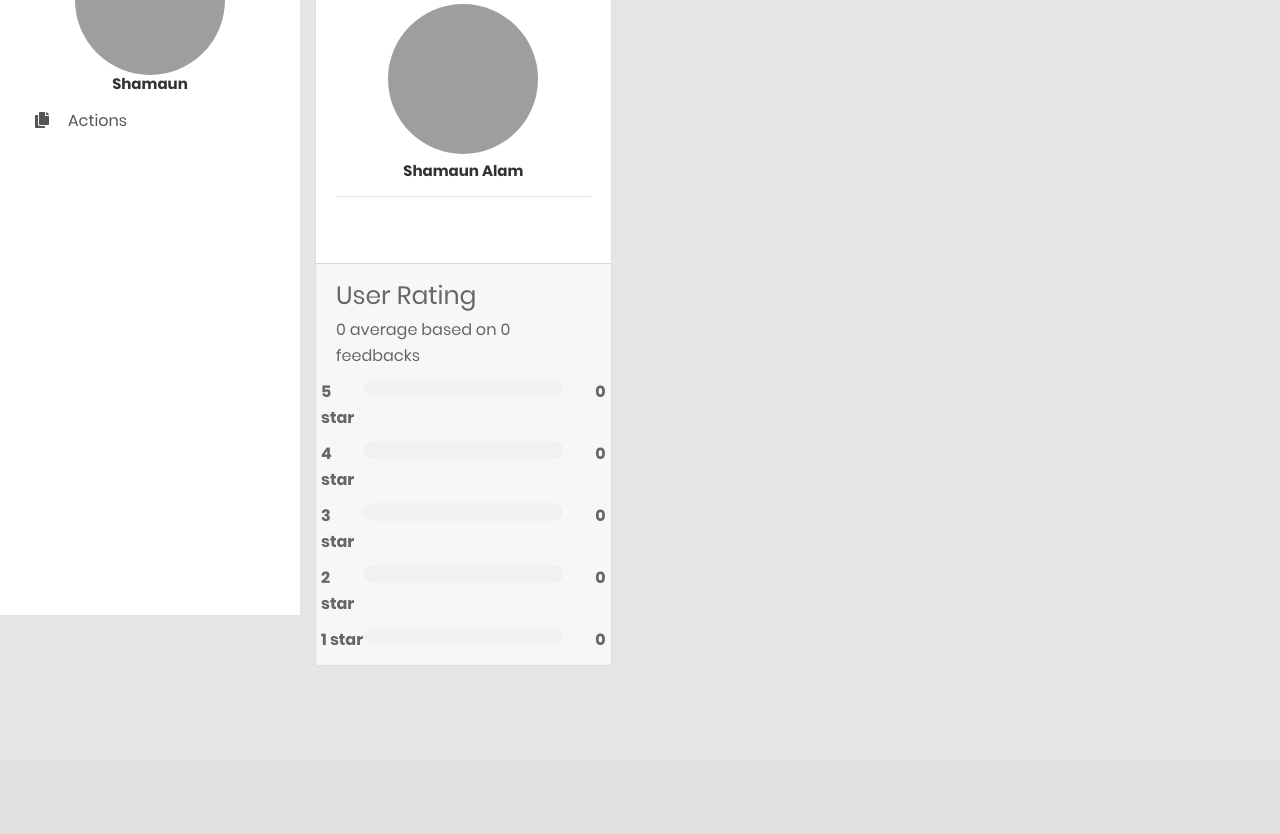
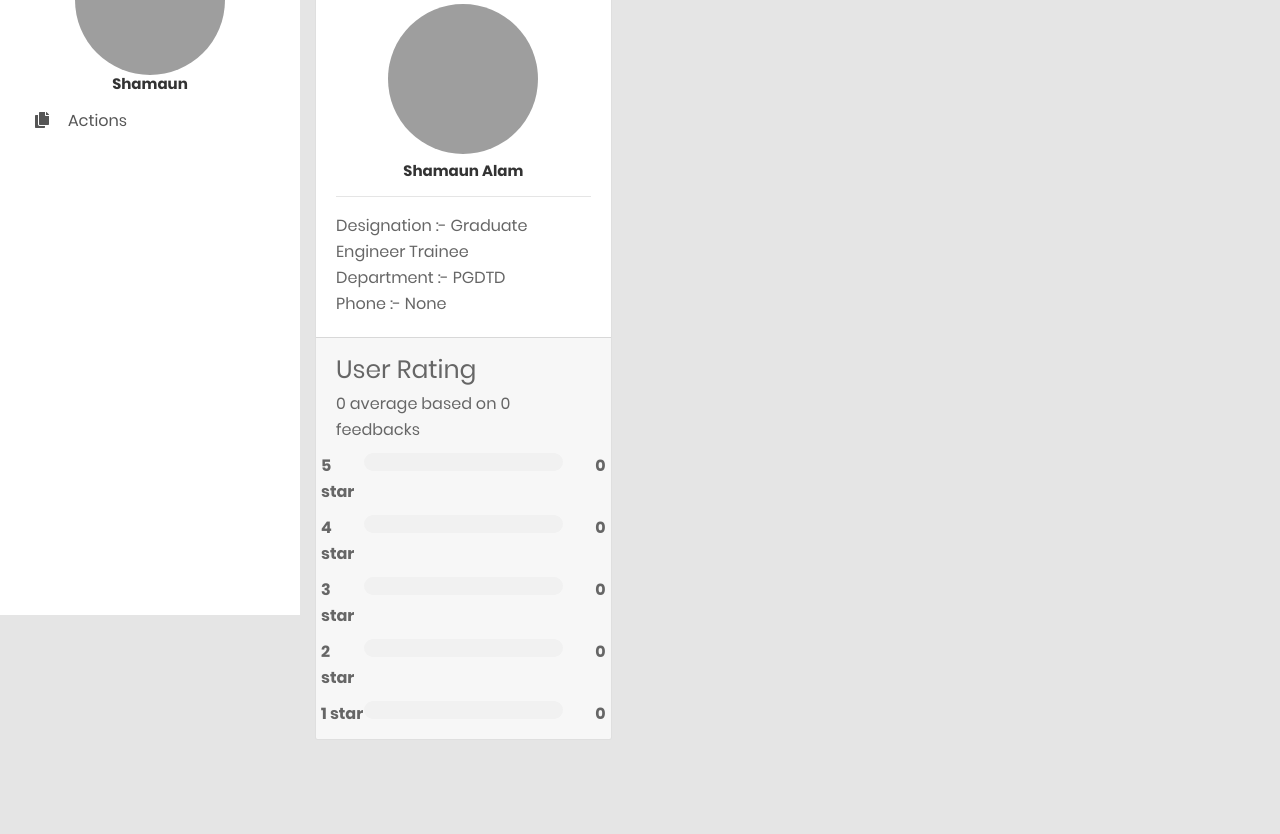
Before and after one commit to shamaunalam/Feedback, a Django app: a page that uses templates/EmployeeProfile.html in a window 1280 px wide. Shown: the part 185-1019 px from the top of the page. Before the commit the page ends 850 px from the top, so only its background shows below. Run offline with Django 3.2, Linux system fonts and the light colour scheme; a user stored in the database is signed in; data comes from the database, SQL or seed files in the repository; both versions use the stored data as it was after the commit; some libraries are stand-ins or nearby versions; grey boxes are pictures that could not be loaded.

Commit message:
twenty-seventh commit

```diff
--- a/templates/EmployeeProfile.html
+++ b/templates/EmployeeProfile.html
@@ -117,25 +117,28 @@
                                         <strong class="card-title mb-3">Faculty Profile</strong>
                                     </div>
                                     <div class="card-body">
-                                        <div class="mx-auto d-block">
+                                       <div class="mx-auto d-block">
                                             <img class="user mx-auto d-block" src="{{pro.photo.url}}" alt="Card image cap">
                                             <h5 class="text-sm-center mt-2 mb-1">{{pro.user.first_name}}&nbsp;{{pro.user.last_name}}</h5>
-                                        </div>
-                                        <hr>
-                                        <div class="card-text text-sm-center">
-                                            <a href="#">
-                                                <i class="fa fa-facebook pr-1"></i>
-                                            </a>
-                                            <a href="#">
-                                                <i class="fa fa-twitter pr-1"></i>
-                                            </a>
-                                            <a href="#">
-                                                <i class="fa fa-linkedin pr-1"></i>
-                                            </a>
-                                            <a href="#">
-                                                <i class="fa fa-pinterest pr-1"></i>
-                                            </a>
-                                        </div>
+                                       </div>
+                                       <hr>
+                                       <div class="card-text">
+
+                                                Designation :- {{pro.get_desg_display}}
+
+                                       </div>
+                                       <div class="card-text">
+
+                                               Department :- {{pro.department}}
+
+                                       </div>
+                                       <div class="card-text">
+
+                                                Phone :- {{pro.phone}}
+
+                                       </div>
+
+
                                     </div>
                                     <div class="card-footer">
 
```
Also changed, not shown: db.sqlite3.
